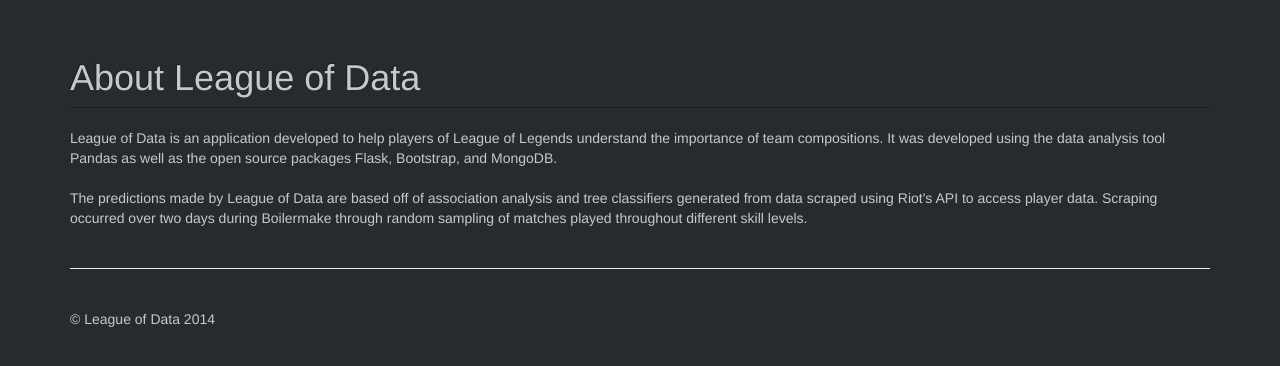
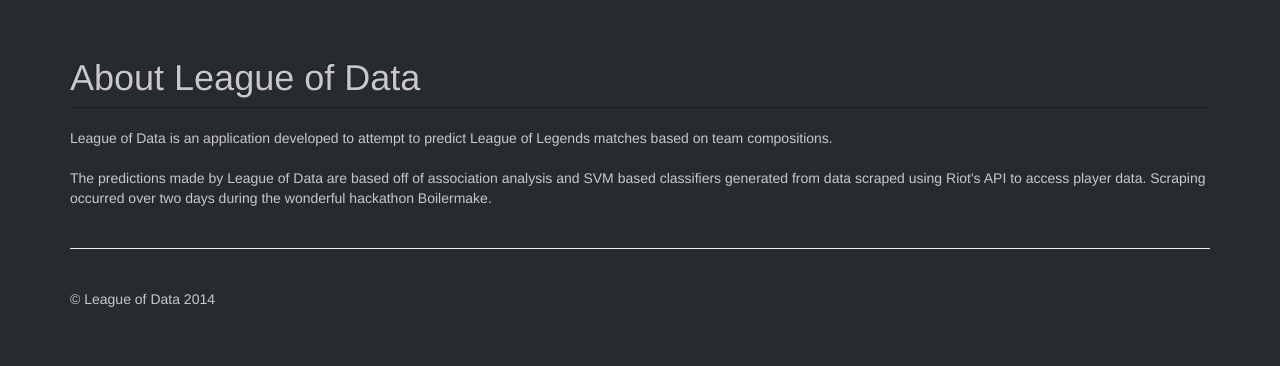
Before and after one commit to d4444x/leagueofboilermake, a Flask app: page /about/ in a window 1280 px wide. Shown: the part 52-418 px from the top of the page. Run offline with Flask 2, Linux system fonts and the light colour scheme; some libraries are stand-ins or nearby versions.

Commit message:
Fixed template

```diff
--- a/Site/templates/leagueabout.html
+++ b/Site/templates/leagueabout.html
@@ -121,8 +121,8 @@
       <!-- Example row of columns -->
       <!-- Site footer -->
       <h1 class="page-header">About League of Data<br></h1>
-      <p>League of Data is an application developed to help players of League of Legends understand the importance of team compositions. It was developed using the data analysis tool Pandas as well as the open source packages Flask, Bootstrap, and MongoDB.<br><br>
-        The predictions made by League of Data are based off of association analysis and tree classifiers generated from data scraped using Riot's API to access player data. Scraping occurred over two days during Boilermake through random sampling of matches played throughout different skill levels.<br></p>
+      <p>League of Data is an application developed to attempt to predict League of Legends matches based on team compositions.<br><br>
+        The predictions made by League of Data are based off of association analysis and SVM based classifiers generated from data scraped using Riot's API to access player data. Scraping occurred over two days during the wonderful hackathon Boilermake.<br></p>
       <div class="footer">
         <p>&copy; League of Data 2014</p>
       </div>
```
Also changed, not shown: 2 other files.
